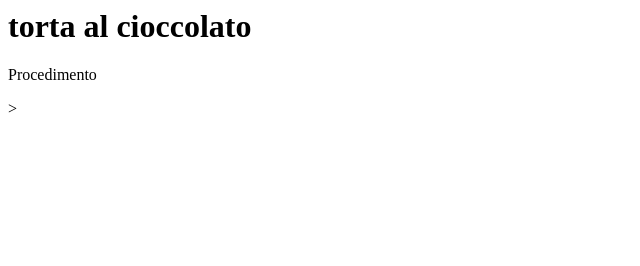
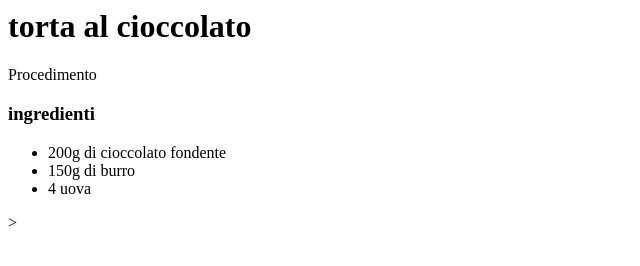
Before and after one commit to Lombuss00/lombuss00, a plain HTML site: page index.html in a window 1280 px wide. Shown: the whole page, without its empty margins (0-640 px from the left). Drawn offline with Linux system fonts and the light colour scheme.

Commit message:
aggiunta lista ingredienti

```diff
--- a/index.html
+++ b/index.html
@@ -9,7 +9,12 @@
 
         <h1>torta al cioccolato</h1>
         <p>Procedimento</p>
-
+        <h3>ingredienti</h3>
+            <ul>
+                <li>200g di cioccolato fondente</li>
+                <li>150g di burro</li>
+                <li>4 uova</li>
+            </ul>
 
 
     </body>
```
Also changed, not shown: comandi git.txt (added).
